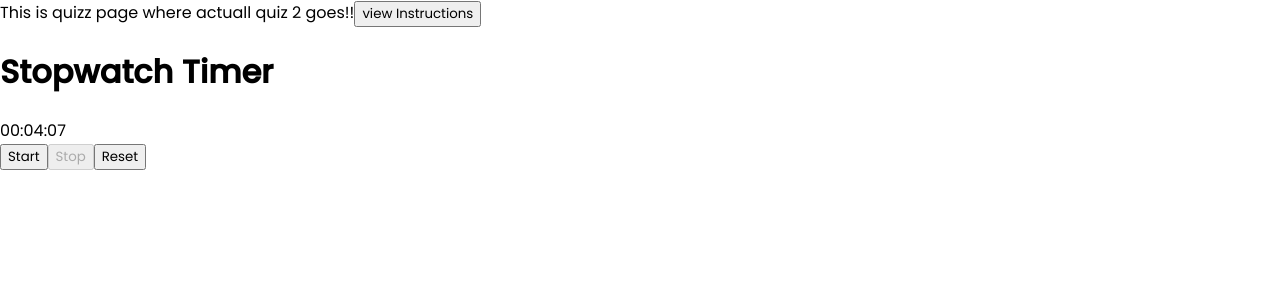
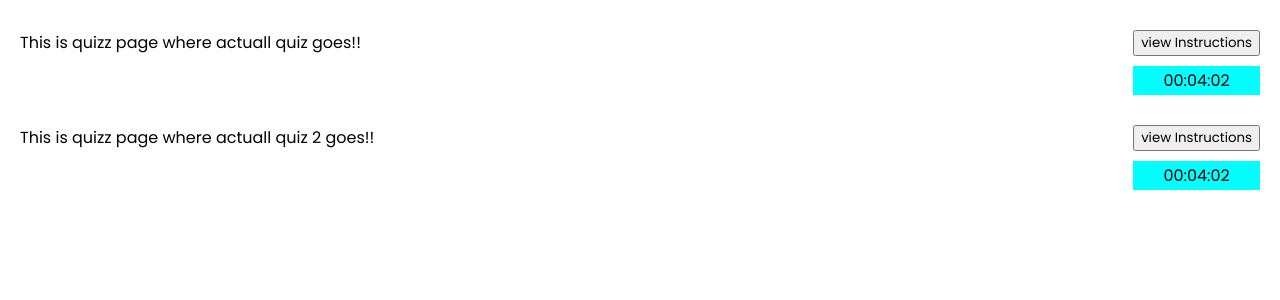
Before and after one commit to Baggu516/OnlineQuizSystem, a React (Create React App) app in the folder quizzz/: page /quiz/2 in a window 1280 px wide. Shown: the top 300 px of the page. Built offline with nearby package versions, Linux system fonts and the light colour scheme.

Commit message:
styling quiz-component

```diff
--- a/quizzz/package.json
+++ b/quizzz/package.json
@@ -9,6 +9,7 @@
     "react": "^18.2.0",
     "react-dom": "^18.2.0",
     "react-modal": "^3.16.1",
+    "react-model": "^4.3.1",
     "react-scripts": "5.0.1",
     "web-vitals": "^2.1.4"
   },
--- a/quizzz/public/index.html
+++ b/quizzz/public/index.html
@@ -39,5 +39,7 @@
       To begin the development, run `npm start` or `yarn start`.
       To create a production bundle, use `npm run build` or `yarn build`.
     -->
+    <script type="module" src="https://unpkg.com/ionicons@7.1.0/dist/ionicons/ionicons.esm.js"></script>
+<script nomodule src="https://unpkg.com/ionicons@7.1.0/dist/ionicons/ionicons.js"></script>
   </body>
 </html>
--- a/quizzz/src/App.js
+++ b/quizzz/src/App.js
@@ -16,6 +16,8 @@ function App() {
   return (
     <div className="App">
       <BrowserRouter>
+      <Quiz/>
+
         <Routes>
           <Route
             path="/"
--- a/quizzz/src/components/Instructions.css
+++ b/quizzz/src/components/Instructions.css
@@ -10,13 +10,25 @@
     justify-content: center;
     flex-direction: column;
     align-items: center;
-    box-shadow: rgba(14, 30, 37, 0.12) 0px 2px 4px 0px,
-     rgba(14, 30, 37, 0.32) 0px 2px 16px 0px;
-     width: 900px;
+    /* box-shadow: rgba(14, 30, 37, 0.12) 0px 2px 4px 0px,
+     rgba(14, 30, 37, 0.32) 0px 2px 16px 0px; */
+     max-width: 900px;
      height: 600px;
      margin: 20px auto;
-     background-color: aliceblue;
+     /* background-color: aliceblue; */
      font-weight: 500;
      opacity: 0.8;
      border-radius: 5px;
+     /* position: absolute; */
 }
+.close-button{
+    top:10px;
+    right: 30px;
+    position: absolute;
+    align-items: center;
+    padding: 2px;
+
+}
+ion-icon {
+    font-size: 30px;
+  }
--- a/quizzz/src/components/Instructions.jsx
+++ b/quizzz/src/components/Instructions.jsx
@@ -3,9 +3,15 @@ import "./Instructions.css";
 
 function Instructions({ closeModal }) {
   return (
+    <div >
+    <div className="close-button">
+    <button onClick={closeModal}>
+    <ion-icon name="close-outline"></ion-icon>
+    </button>
+    </div>
     <div className="instructions">
       <h1>
-        Quiz Instructions <button onClick={closeModal}>X close</button>
+        Quiz Instructions
       </h1>
       <p>
         Welcome to the quiz! Please read the following instructions carefully
@@ -21,6 +27,8 @@ function Instructions({ closeModal }) {
       </ol>
       <p>Good luck, and have fun!</p>
     </div>
+    </div>
+
   );
 }
 
--- /dev/null
+++ b/quizzz/src/components/Quiz.css
@@ -0,0 +1,13 @@
+.time-instruction{
+ text-align: center;
+ display: flex;
+ flex-direction: column;
+ gap: 10px;
+}
+.quiz{
+    margin-top: 30px;
+    display: flex;
+    justify-content: space-between;
+    margin-left: 20px;
+    margin-right: 20px;
+}
--- a/quizzz/src/components/Quiz.jsx
+++ b/quizzz/src/components/Quiz.jsx
@@ -3,21 +3,31 @@ import Instructions from "./Instructions";
 import Timer from "./Timer";
 import { useParams } from "react-router-dom";
 import Modal from "react-modal";
-
+import "./Quiz.css"
 const Quiz = () => {
   const { id } = useParams();
   const [modalOpen, setModalOpen] = useState(false);
   const closeModal = () => setModalOpen(false);
   const openModal = () => setModalOpen(true);
   return (
-    <>
+    <div className="quiz">
       This is quizz page where actuall quiz {id} goes!!
-      <button onClick={openModal}>view Instructions</button>
-      <Modal isOpen={modalOpen} onRequestClose={closeModal}>
+      <div className="time-instruction">
+
+        <button onClick={openModal}>view Instructions</button>
+
+
+      <Timer/>
+
+
+
+      </div>
+
+      <Modal isOpen={modalOpen} >
         <Instructions closeModal={closeModal} />
       </Modal>
-      <Timer />
-    </>
+      {/* <Timer /> */}
+    </div>
   );
 };
 
--- /dev/null
+++ b/quizzz/src/components/Timer.css
@@ -0,0 +1,8 @@
+.timer{
+    background-color: aqua;
+    padding: 2px;
+    padding-left: 5px;
+    padding-right: 5px;
+    /* position: fixed; */
+
+}
--- a/quizzz/src/components/Timer.jsx
+++ b/quizzz/src/components/Timer.jsx
@@ -1,7 +1,7 @@
 import React, { useState, useEffect, useRef } from "react";
 // import { Navigate } from "react-router-dom";
 import { useNavigate } from "react-router-dom";
-
+import "./Timer.css"
 function Timer() {
   const [hours, setHours] = useState(0);
   const [minutes, setMinutes] = useState(4);
@@ -26,7 +26,7 @@ function Timer() {
   const ref = useRef();
   useEffect(() => {
     console.log("timer");
-    if (isRunning) {
+    if (true) {
       ref.current = setInterval(() => {
         console.log(ref, "timer");
         if (seconds === 0) {
@@ -58,13 +58,13 @@ function Timer() {
   console.log(ref, "timer outside");
   return (
     <div className="stopwatch">
-      <h1>Stopwatch Timer</h1>
+      {/* <h1>Stopwatch Timer</h1> */}
       <div className="timer">
         <span>{hours < 10 ? `0${hours}` : hours}</span>:
         <span>{minutes < 10 ? `0${minutes}` : minutes}</span>:
         <span>{seconds < 10 ? `0${seconds}` : seconds}</span>
       </div>
-      <div className="buttons">
+      {/* <div className="buttons">
         <button onClick={startTimer} disabled={isRunning}>
           Start
         </button>
@@ -72,7 +72,7 @@ function Timer() {
           Stop
         </button>
         <button onClick={resetTimer}>Reset</button>
-      </div>
+      </div> */}
     </div>
   );
 }
```
Also changed, not shown: 1 other file (tests, documents, lock files or other folders).
